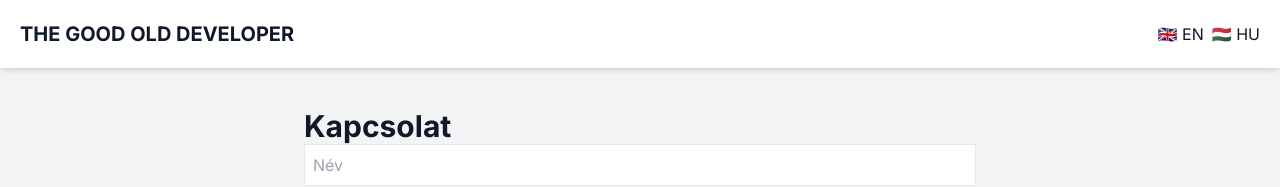
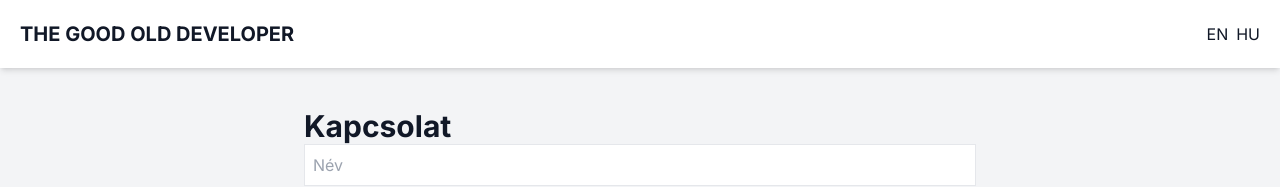
Before and after one commit to theGoodOldDeveloper/the-good-old-developer, a Next.js app: page /contact in a window 1280 px wide. Shown: the top 187 px of the page. Built offline with nearby package versions, Linux system fonts and the light colour scheme.

Commit message:
Problem solved 😊

```diff
--- a/package.json
+++ b/package.json
@@ -9,11 +9,13 @@
     "lint": "next lint"
   },
   "dependencies": {
+    "@hookform/resolvers": "^3.10.0",
     "autoprefixer": "^10.4.20",
     "botpress": "^0.0.1",
     "framer-motion": "^12.0.11",
     "next": "15.1.6",
     "next-intl": "^3.26.3",
+    "nodemailer": "^6.10.0",
     "react": "^19.0.0",
     "react-dom": "^19.0.0",
     "react-hook-form": "^7.54.2",
@@ -22,6 +24,7 @@
   "devDependencies": {
     "@eslint/eslintrc": "^3",
     "@types/node": "^20",
+    "@types/nodemailer": "^6.4.17",
     "@types/react": "^19",
     "@types/react-dom": "^19",
     "eslint": "^9",
--- a/src/app/components/ChatBot.tsx
+++ b/src/app/components/ChatBot.tsx
@@ -1,4 +1,16 @@
 "use client";
+
+declare global {
+  interface Window {
+    botpressWebChat: {
+      config: {
+        botId: string;
+        host: string;
+        showCloseButton: boolean;
+      };
+    };
+  }
+}
 
 import { useEffect, useState } from "react";
 
--- a/src/app/components/ContactForm.tsx
+++ b/src/app/components/ContactForm.tsx
@@ -13,9 +13,15 @@ export default function ContactForm() {
     register,
     handleSubmit,
     formState: { errors },
-  } = useForm({ resolver: zodResolver(schema) });
+  } = useForm<FormData>({ resolver: zodResolver(schema) });
 
-  const onSubmit = (data) => {
+  interface FormData {
+    name: string;
+    email: string;
+    message: string;
+  }
+
+  const onSubmit = (data: FormData) => {
     console.log(data);
   };
 
--- a/src/app/components/Hero.tsx
+++ b/src/app/components/Hero.tsx
@@ -11,7 +11,7 @@ export default function Hero() {
         animate={{ opacity: 1, y: 0 }}
         transition={{ duration: 1 }}
       >
-        AI won't take your job...
+        AI won&apos;t take your job...
       </motion.h1>
       <motion.p
         className="mt-4 text-xl"
--- a/src/app/components/LanguageSwitcher.tsx
+++ b/src/app/components/LanguageSwitcher.tsx
@@ -5,19 +5,26 @@ import { useState } from "react";
 
 export default function LanguageSwitcher() {
   const router = useRouter();
-  const [lang, setLang] = useState("en");
+  const setLang = useState("en")[1];
 
-  const switchLanguage = (newLang) => {
+  interface SwitchLanguageProps {
+    newLang: string;
+  }
+
+  const switchLanguage = ({ newLang }: SwitchLanguageProps) => {
     setLang(newLang);
     router.push(`/${newLang}`);
   };
 
   return (
     <div>
-      <button onClick={() => switchLanguage("en")} className="mr-2">
-        🇬🇧 EN
+      <button
+        onClick={() => switchLanguage({ newLang: "en" })}
+        className="mr-2"
+      >
+        EN
       </button>
-      <button onClick={() => switchLanguage("hu")}>🇭🇺 HU</button>
+      <button onClick={() => switchLanguage({ newLang: "hu" })}>HU</button>
     </div>
   );
 }
--- a/src/app/components/Services.tsx
+++ b/src/app/components/Services.tsx
@@ -25,7 +25,11 @@ const services = [
 ];
 
 export default function Services() {
-  const [selectedService, setSelectedService] = useState(null);
+  const [selectedService, setSelectedService] = useState<{
+    id: number;
+    title: string;
+    description: string;
+  } | null>(null);
 
   return (
     <div className="max-w-4xl mx-auto mt-10">
--- a/src/app/layout.tsx
+++ b/src/app/layout.tsx
@@ -4,7 +4,9 @@ import LanguageSwitcher from "./components/LanguageSwitcher";
 
 const inter = Inter({ subsets: ["latin"] });
 
-export default function RootLayout({ children }) {
+import { ReactNode } from "react";
+
+export default function RootLayout({ children }: { children: ReactNode }) {
   return (
     <html lang="en">
       <body className={`${inter.className} bg-gray-100 text-gray-900`}>
--- a/src/app/components/services/page.tsx
+++ b/zTemp/services/page.tsx
@@ -23,7 +23,11 @@ const services = [
 ];
 
 export default function Services() {
-  const [selectedService, setSelectedService] = useState(null);
+  const [selectedService, setSelectedService] = useState<{
+    id: number;
+    title: string;
+    description: string;
+  } | null>(null);
 
   return (
     <div className="max-w-4xl mx-auto mt-10">
```
Also changed, not shown: 1 other file (tests, documents, lock files or other folders).
